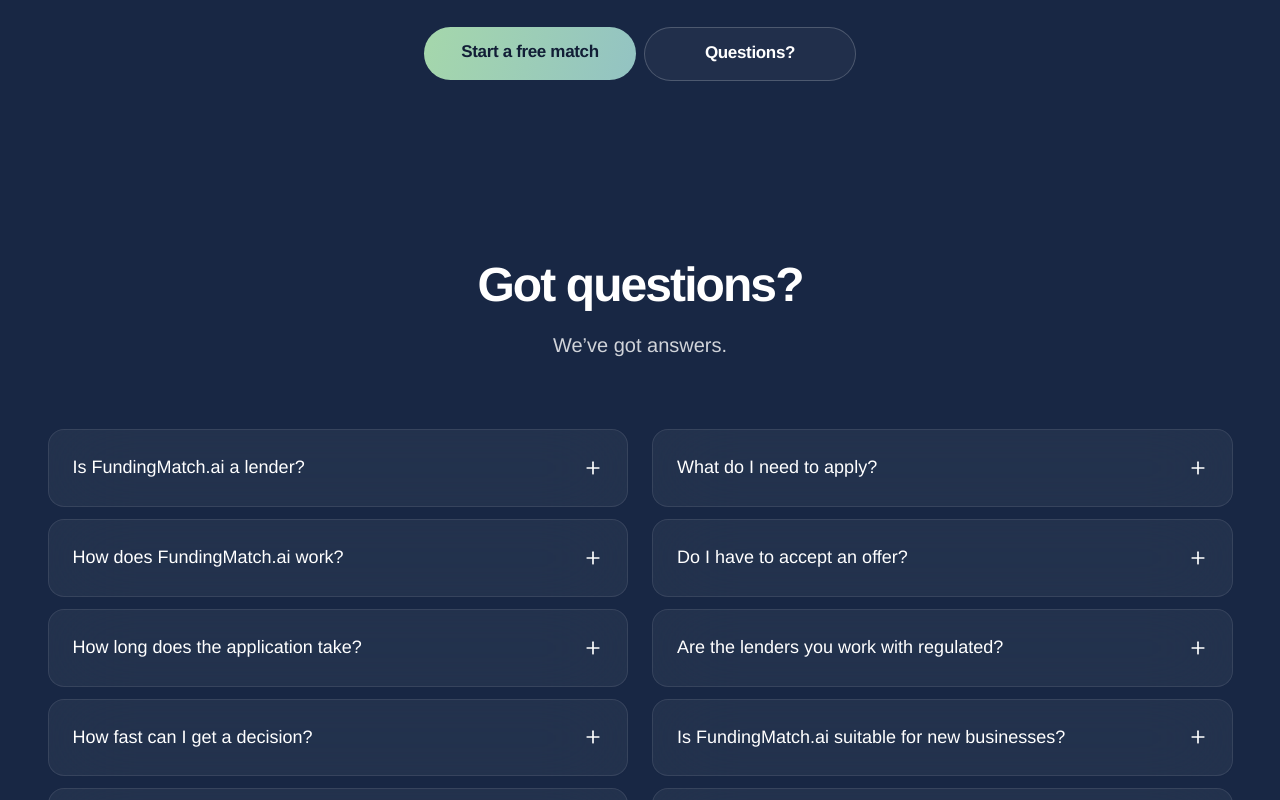
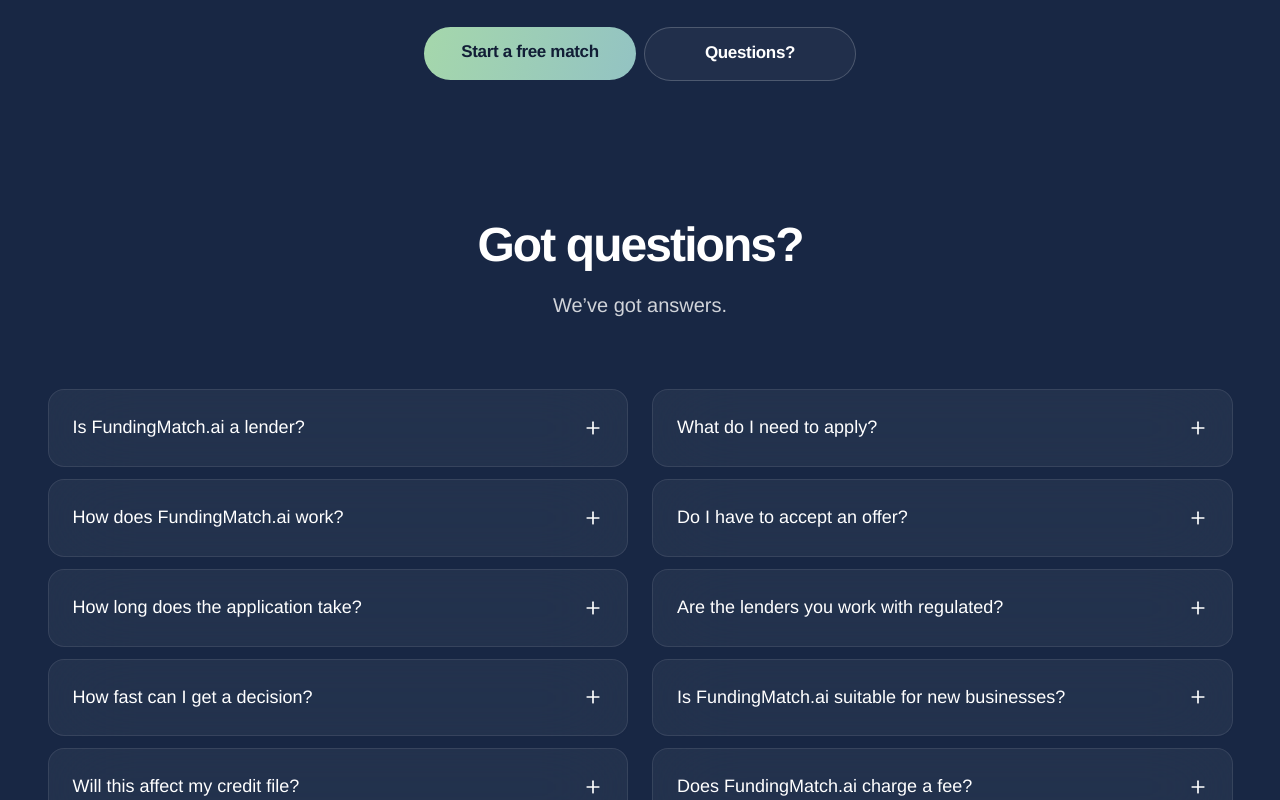
Before and after one commit to HimanshuJ16/fundingmatch, a Next.js app: page / in a window 1280 px wide. Shown: the part 1580-2380 px from the top of the page. Built offline with nearby package versions, Linux system fonts and the light colour scheme; a web font is replaced by a local one.

Commit message:
first commit

```diff
--- a/src/components/FAQSection.tsx
+++ b/src/components/FAQSection.tsx
@@ -16,9 +16,8 @@
 }) => {
   return (
     <div
-      className={`flex flex-col w-full items-start gap-4 p-6 relative bg-[#ffffff0d] rounded-2xl border ${
-        isOpen ? "border-[#cfd296cf]" : "border-[#ffffff17]"
-      } backdrop-blur-[40px] backdrop-brightness-[100%] cursor-pointer transition-all duration-300`}
+      className={`flex flex-col w-full items-start gap-4 p-6 relative bg-[#ffffff0d] rounded-2xl border ${isOpen ? "border-[#cfd296cf]" : "border-[#ffffff17]"
+        } backdrop-blur-[40px] backdrop-brightness-[100%] cursor-pointer transition-all duration-300`}
       onClick={onClick}
     >
       <div className="flex items-center justify-between w-full relative">
@@ -123,7 +122,7 @@
   const secondColumn = faqItems.slice(Math.ceil(faqItems.length / 2));
 
   return (
-    <div className="flex flex-col w-full items-center gap-[68px] my-20 relative max-w-[1217px] mx-auto px-4">
+    <div className="flex flex-col w-full items-center gap-[68px] my-10 relative max-w-[1217px] mx-auto px-4">
       <div className="flex flex-col items-center gap-4 relative self-stretch w-full flex-[0_0_auto] mt-20">
         <div className="relative w-fit mt-[-1.00px] [font-family:'Roobert-SemiBold',Helvetica] font-semibold text-white text-5xl text-center tracking-[-1.92px] leading-[55.7px] whitespace-nowrap">
           Got questions?
```
